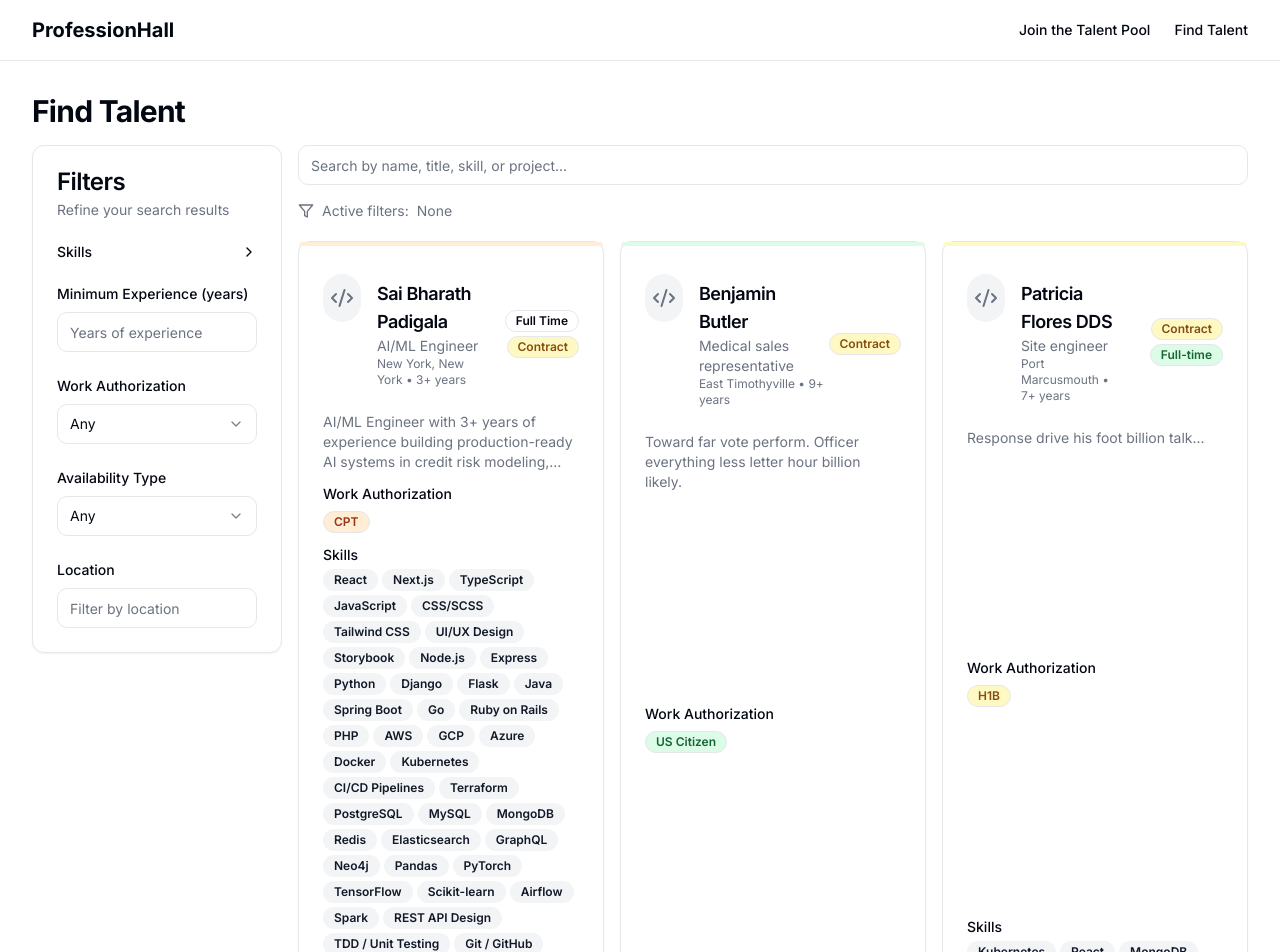
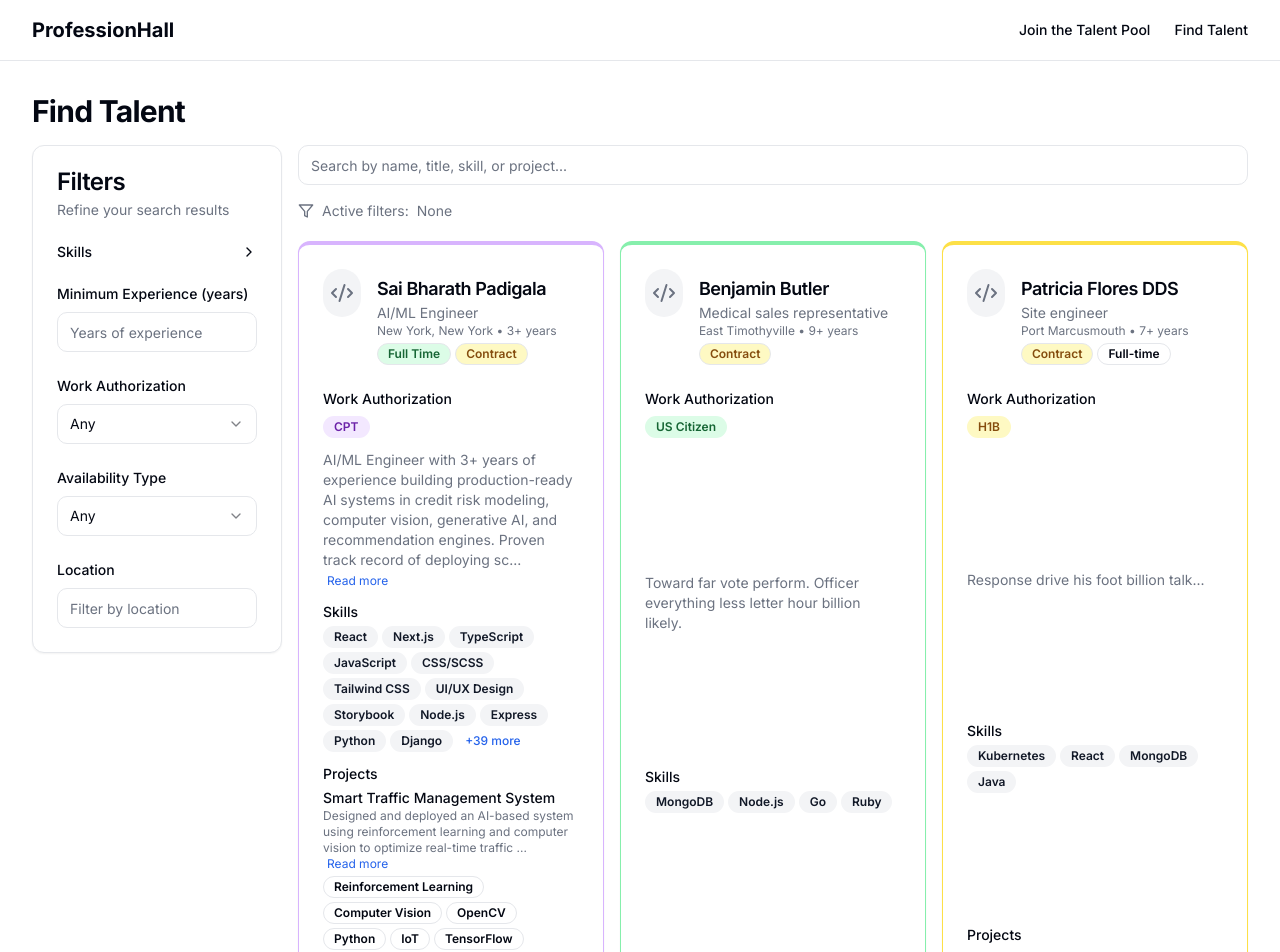
Before and after one commit to LtShibby/ProfessionHall, a Next.js app: page /search in a window 1280 px wide. Shown: the top 952 px of the page. Built offline with nearby package versions, Linux system fonts and the light colour scheme.

Commit message:
updating engineerCard to handle more skills and still look nice

```diff
--- a/components/EngineerCard.tsx
+++ b/components/EngineerCard.tsx
@@ -1,5 +1,6 @@
 "use client"
 
+import { useState } from "react"
 import Link from "next/link"
 import {
   Card,
@@ -14,7 +15,7 @@ import { Button } from "@/components/ui/button"
 import { Code2 } from "lucide-react"
 import clsx from "clsx"
 
-type Project = {
+export type Project = {
   name: string
   description: string
   technologies: string[]
@@ -45,30 +46,38 @@ export type Engineer = {
   workAuthorization?: string
 }
 
-const workAuthColors: Record<string, string> = {
-  "US Citizen": "bg-green-100 text-green-800",
-  "Green Card": "bg-blue-100 text-blue-800",
-  H1B: "bg-yellow-100 text-yellow-800",
-  OPT: "bg-pink-100 text-pink-800",
-  CPT: "bg-orange-100 text-orange-800",
-  Other: "bg-gray-100 text-gray-800",
-  Any: "bg-slate-100 text-slate-800",
+export function EngineerCard({ engineer }: { engineer: Engineer }) {
+  const [showAllSkills, setShowAllSkills] = useState(false)
+  const [showFullBio, setShowFullBio] = useState(false)
+  const [expandedProjects, setExpandedProjects] = useState<Record<string, boolean>>({})
+
+  const toggleProjectDescription = (projectName: string) => {
+    setExpandedProjects((prev) => ({
+      ...prev,
+      [projectName]: !prev[projectName],
+    }))
   }
 
-export function EngineerCard({ engineer }: { engineer: Engineer }) {
+  const skillLimit = 12
+  const visibleSkills = showAllSkills ? engineer.skills : engineer.skills.slice(0, skillLimit)
+
+  const headerColor = clsx({
+    "border-t-4 border-green-300": engineer.workAuthorization === "US Citizen",
+    "border-t-4 border-yellow-300": engineer.workAuthorization === "H1B",
+    "border-t-4 border-blue-300": engineer.workAuthorization === "OPT",
+    "border-t-4 border-purple-300": engineer.workAuthorization === "CPT",
+  })
+
+  const badgeColor = clsx("text-xs", {
+    "bg-green-100 text-green-800": engineer.workAuthorization === "US Citizen",
+    "bg-yellow-100 text-yellow-800": engineer.workAuthorization === "H1B",
+    "bg-blue-100 text-blue-800": engineer.workAuthorization === "OPT",
+    "bg-purple-100 text-purple-800": engineer.workAuthorization === "CPT",
+  })
+
   return (
-    <Card key={engineer.id} className="flex flex-col relative">
-      {/* Color pill strip for work authorization only */}
-      {engineer.workAuthorization && (
-        <div
-          className={clsx(
-            "absolute top-0 left-0 w-full h-1 rounded-t-md",
-            workAuthColors[engineer.workAuthorization] || "bg-purple-400"
-          )}
-        />
-      )}
-
-      <CardHeader className="flex flex-col sm:flex-row sm:items-start sm:gap-4 mt-2">
+    <Card key={engineer.id} className={clsx("flex flex-col", headerColor)}>
+      <CardHeader className="flex flex-col sm:flex-row sm:items-start sm:gap-4">
         <div className="h-12 w-12 rounded-full bg-muted flex items-center justify-center overflow-hidden">
           <Code2 className="h-6 w-6 text-muted-foreground" />
         </div>
@@ -80,17 +89,16 @@ export function EngineerCard({ engineer }: { engineer: Engineer }) {
               <div className="text-xs text-muted-foreground">
                 {engineer.location} • {engineer.experience}+ years
               </div>
-            </div>
               {engineer.availability?.types && (
-              <div className="flex flex-wrap gap-1 justify-end">
+                <div className="flex flex-wrap gap-1 mt-1">
                   {engineer.availability.types.map((type) => (
                     <Badge
                       key={type}
                       variant="outline"
                       className={clsx("text-xs", {
-                      "bg-green-100 text-green-800": type === "Full-time",
+                        "bg-green-100 text-green-800": type === "Full Time",
                         "bg-yellow-100 text-yellow-800": type === "Contract",
-                      "bg-blue-100 text-blue-800": type === "Part-time",
+                        "bg-blue-100 text-blue-800": type === "Part Time",
                       })}
                     >
                       {type}
@@ -100,34 +108,51 @@ export function EngineerCard({ engineer }: { engineer: Engineer }) {
               )}
             </div>
           </div>
+        </div>
       </CardHeader>
 
       <CardContent className="grid gap-3 flex-1">
-        <div className="text-sm line-clamp-3 text-muted-foreground">{engineer.bio}</div>
-
         {engineer.workAuthorization && (
           <div>
           <h4 className="text-sm font-medium mb-1">Work Authorization</h4>
-            <Badge
-              variant="outline"
-              className={clsx(
-                "text-xs",
-                workAuthColors[engineer.workAuthorization] || "bg-purple-100 text-purple-800"
-              )}
-            >
-              {engineer.workAuthorization}
-            </Badge>
+          <Badge className={badgeColor}>{engineer.workAuthorization}</Badge>
         </div>
         )}
+
+        <div className="text-sm text-muted-foreground">
+          {showFullBio || engineer.bio.length < 200
+            ? engineer.bio
+            : `${engineer.bio.slice(0, 200)}...`}
+          {engineer.bio.length > 200 && (
+            <button
+              onClick={() => setShowFullBio(!showFullBio)}
+              className="text-xs ml-1 text-blue-600 hover:underline"
+            >
+              {showFullBio ? "Show less" : "Read more"}
+            </button>
+          )}
+        </div>
 
         <div>
           <h4 className="text-sm font-medium mb-1">Skills</h4>
           <div className="flex flex-wrap gap-1">
-            {engineer.skills.map((skill) => (
+            {visibleSkills.map((skill) => (
               <Badge key={skill} variant="secondary">
                 {skill}
               </Badge>
             ))}
+            {engineer.skills.length > skillLimit && (
+              <Button
+                size="sm"
+                variant="ghost"
+                className="text-xs text-blue-600 px-2 py-0.5 h-auto"
+                onClick={() => setShowAllSkills(!showAllSkills)}
+              >
+                {showAllSkills
+                  ? "Show less"
+                  : `+${engineer.skills.length - skillLimit} more`}
+              </Button>
+            )}
           </div>
         </div>
 
@@ -150,8 +175,18 @@ export function EngineerCard({ engineer }: { engineer: Engineer }) {
                     project.name
                   )}
                 </div>
-                <div className="text-xs text-muted-foreground line-clamp-2">
-                  {project.description}
+                <div className="text-xs text-muted-foreground">
+                  {expandedProjects[project.name] || project.description.length < 120
+                    ? project.description
+                    : `${project.description.slice(0, 120)}...`}
+                  {project.description.length > 120 && (
+                    <button
+                      onClick={() => toggleProjectDescription(project.name)}
+                      className="text-xs ml-1 text-blue-600 hover:underline"
+                    >
+                      {expandedProjects[project.name] ? "Show less" : "Read more"}
+                    </button>
+                  )}
                 </div>
                 <div className="flex flex-wrap gap-1 mt-1">
                   {project.technologies.map((tech) => (
```
Lines whose indentation alone changed are shown as unchanged.
